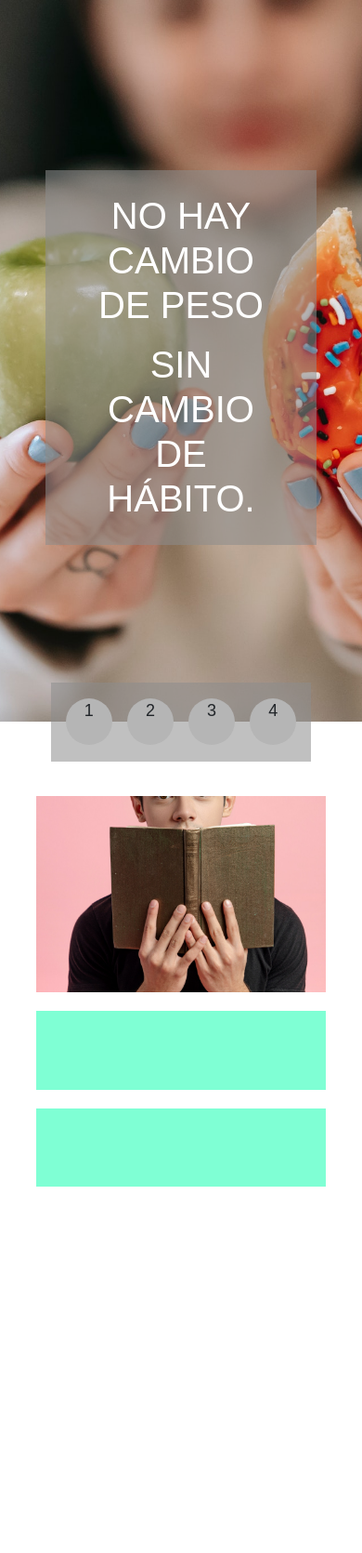
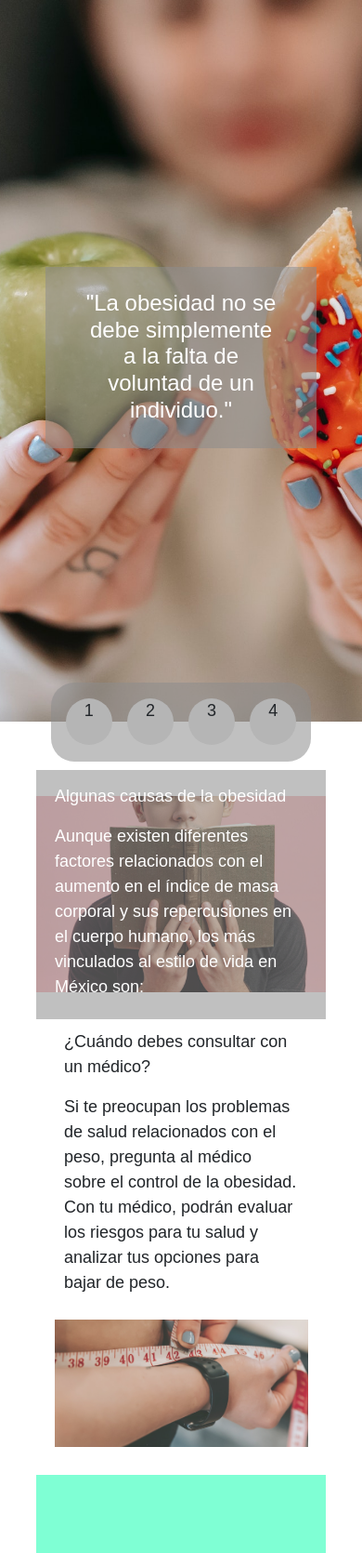
Before and after one commit to JoseAngelRE/Proyecto-Desarrollo-Web, a PHP site: page / in a window 390 px wide. Shown: the part 76-1746 px from the top of the page at 93% size. Before the commit the page ends 1352 px from the top, so only its background shows below. Run offline with PHP 8.4, Linux system fonts and the light colour scheme; some libraries are stand-ins or nearby versions.

Commit message:
Update: Sección "consultar" añadida
Sección añadida con medias incluidas, media max-width:750px añadida.
Retoques a "problematica" (faltan elementos en circulos-informativos)

```diff
--- a/estilos/index.css
+++ b/estilos/index.css
@@ -36,33 +36,26 @@ header .hero-parrafo p {
     text-align: center;
 }
 
-
+/*-------- main --------*/
+/* _____ problematica _____ */
 main .problematica{
     display: flex;
     justify-content: center;
     position: relative;
-    margin-top:50px;
+    margin-top:80px;
     height: 25vh;
     background-color: var(--12);
 
-}
-main  .problematica .img-problematica {
-    width: 100%;
-    height: auto;
-    background-image: url("/recursos/imgs/index-imgs/problemas.jpg");
-    background-position: center;
-    background-repeat: no-repeat;
-    background-size: cover;
 }
 main .problematica .barra-circulos {
     position: absolute;
     display: flex;
     justify-content: space-evenly;
     align-items: center;
+    border-radius: 25px;
     width: 75%;
-    height: 10vh;
-    top : -85px;
-    top: calc(-5vh - 50px);
+    height: 10vh;   min-height: 80px;
+    top : -85px;    top: calc(-5vh - 80px);
     background-color: var(--26);
 }
 main .problematica .barra-circulos .circulo-informativo{
@@ -72,15 +65,39 @@ main .problematica .barra-circulos .circulo-informativo{
     background-color: var(--12);
     text-align: center; /*AAAAAA*/
 }
-
-
-main .primer {
-    top: 10px;
-    height: 10vh;
-    background-color: aquamarine;
-    opacity: 0.5a;
+main .problematica .img-problematica {
+    display: flex;
+    justify-content: center;
+    align-items: center;
+    width: 100%;
+    height: auto;
+    background-image: url("/recursos/imgs/index-imgs/problemas.jpg");
+    background-position: center; /* background-position: center/cover; */
+    background-size: cover;
+    background-repeat: no-repeat;
+}
+main .problematica .img-problematica .problematica-parrafo {
+    padding:25px 40px 10px;
+    color: white;
+    background-color: var(--26);
 }
 
+/* _____ consultar _____ */
+main .consultar {
+    display: flex;
+    height: 300px;
+}
+main .consultar img {
+    width: 45%;
+    object-fit: cover;
+    object-position: 0% 35%;
+    opacity: 0.8;
+}
+main .consultar article {
+    padding: 0px 30px 10px;
+}
+
+/* _____ segundo _____ */
 main .segundo {
     height: 10vh;
     background-color: aquamarine;
@@ -96,28 +113,62 @@ main .segundo {
 
     }
 } */
+@media screen and (max-width:750px) {
+
+    main .consultar{
+        height: auto;
+        object-position: 50% 50%;
+    }
+}
 
 @media only screen and (max-width: 600px) {
-    .hero-parrafo p {
+    header .hero-parrafo p {
         font-size: 1.5rem;
     }
-    main .problematica {
-        margin-top: 80px;
-    }
+
     main .problematica .barra-circulos {
         width: 90%;
-        top : -85px;
-        top: calc(-5vh - 80px);
     }
+    main .problematica .img-problematica .problematica-parrafo {
+        padding:15px 20px 5px;
+    }
+
+    main .consultar {
+        padding-top: 10px;
+        flex-direction: column;
+        align-items: center;
+    }
+    main .consultar img {
+        order: 2;
+        width: 70vw;
+        height: 35vw;
+    }
+
 
 }
 
-@media screen and (max-width: 360px) {
-    .hero-parrafo p {
-        font-size: 1.25rem;
+@media screen and (max-width: 370px) {
+    header .hero-parrafo {
+        width:90%;
+    }
+    header .hero-parrafo p {
+        font-size: 1rem;
     }
 
     main .problematica .barra-circulos {
         width: 100%;
     }
+    main .problematica .img-problematica .problematica-parrafo p {
+        font-size: small;
+    }
+
+    main .consultar img {
+        width: 100%;
+        height: 200px;
+    }
+    main .consultar article {
+        border-top: 2px solid black;
+        padding: 20px;
+    }
+
 }
--- a/estilos/main.css
+++ b/estilos/main.css
@@ -17,12 +17,12 @@ body {
 }
 main {
     display: flex;
-    flex-wrap: wrap;
-    justify-content: center;
+    flex-flow: column wrap;
+    align-items: center;
 }
 main section{
     width: 80%;
-    margin-top: 20px;
+    margin-top: 30px;
     max-width: 1200px;
 }
 nav{
--- a/index.html
+++ b/index.html
@@ -44,14 +44,21 @@
     <header>
         <section class="hero">
             <h1 class="hero-parrafo">
-                <p>NO HAY CAMBIO DE PESO</p>
-                <p>SIN CAMBIO DE HÁBITO.</p>
+                <p>"La obesidad no se debe simplemente a la falta de voluntad de un individuo."</p>
             </h1>
         </section>
     </header>
+
     <main>
         <section class="problematica">
-            <article class="img-problematica"></article>
+            <article class="img-problematica">
+                <div class="problematica-parrafo">
+                    <p>Algunas causas de la obesidad</p>
+                    <p>Aunque existen diferentes factores relacionados con el aumento en el
+                        índice de masa corporal y sus repercusiones en el cuerpo humano, los
+                        más vinculados al estilo de vida en México son:</p>
+                </div>
+            </article>
             <article class="barra-circulos">
                 <div class="circulo-informativo">1</div>
                 <div class="circulo-informativo">2</div>
@@ -60,8 +67,14 @@
             </article>
         </section>
 
-        <section class="primer">
+        <section class="consultar">
+            <img src="/recursos/imgs/index-imgs/tomando-talla.jpg" alt="">
+            <article>
+                <p>¿Cuándo debes consultar con un médico?</p>
+                <p>Si te preocupan los problemas de salud relacionados con el peso, pregunta al médico sobre el control de la obesidad. Con tu médico, podrán evaluar los riesgos para tu salud y analizar tus opciones para bajar de peso.</p>
+            </article>
         </section>
+
         <section class="segundo">
         </section>
 
```
Also changed, not shown: recursos/imgs/index-imgs/tomando-talla.jpg (added).
